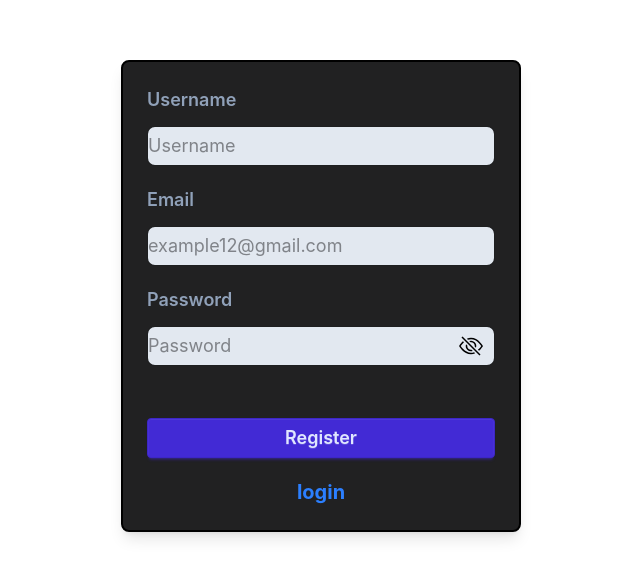
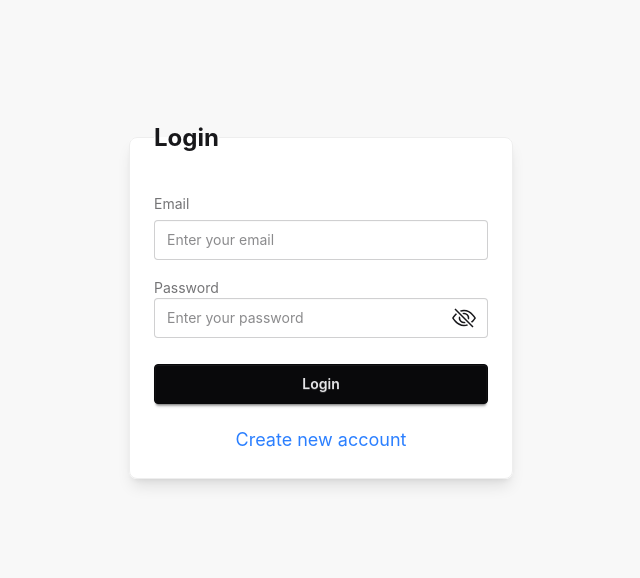
Before and after one commit to dartSasant/Canteen-Management-System, a React (Vite) app in the folder client/: page /login in a window 1280 px wide. Shown: the part 104-682 px from the top of the page, without its empty margins (319-959 px from the left). Built offline with nearby package versions, Linux system fonts and the light colour scheme.

Commit message:
login and register page routes

```diff
--- a/client/package.json
+++ b/client/package.json
@@ -16,7 +16,7 @@
     "react": "^19.2.6",
     "react-dom": "^19.2.6",
     "react-icons": "^5.6.0",
-    "react-router-dom": "^7.15.0",
+    "react-router-dom": "^7.15.1",
     "tailwindcss": "^4.3.0",
     "yup": "^1.7.1"
   },
--- a/client/src/App.jsx
+++ b/client/src/App.jsx
@@ -1,10 +1,15 @@
-import RegisterCard from "./register";
+import { BrowserRouter, Routes, Route } from "react-router-dom";
+import RegisterCard from "./Register";
+import LoginCard from "./LoginCard";
 
 const App = () => {
   return (
-    <div>
-      <RegisterCard />
-    </div>
+  <BrowserRouter>
+  <Routes>
+    <Route path="/login" element={<LoginCard/>} />
+    <Route path="/signup" element={<RegisterCard />} />
+  </Routes>
+  </BrowserRouter>
   );
 };
 
--- a/client/src/LoginCard.jsx
+++ b/client/src/LoginCard.jsx
@@ -7,7 +7,7 @@ const LoginCard = () => {
   const [visible, setvisible] = useState(false);
 
   return (
-    <div min-h-screen flex items-center justify-center bg-base-200>
+    <div className="min-h-screen flex items-center justify-center bg-base-200">
       <fieldset className="fieldset bg-base-100 border-base-300 rounded-box w-96 border p-6 shadow-lg">
         <legend className="fieldset-legend text-2xl font-bold mb-2">
           Login
```
Also changed, not shown: 1 other file (tests, documents, lock files or other folders).
